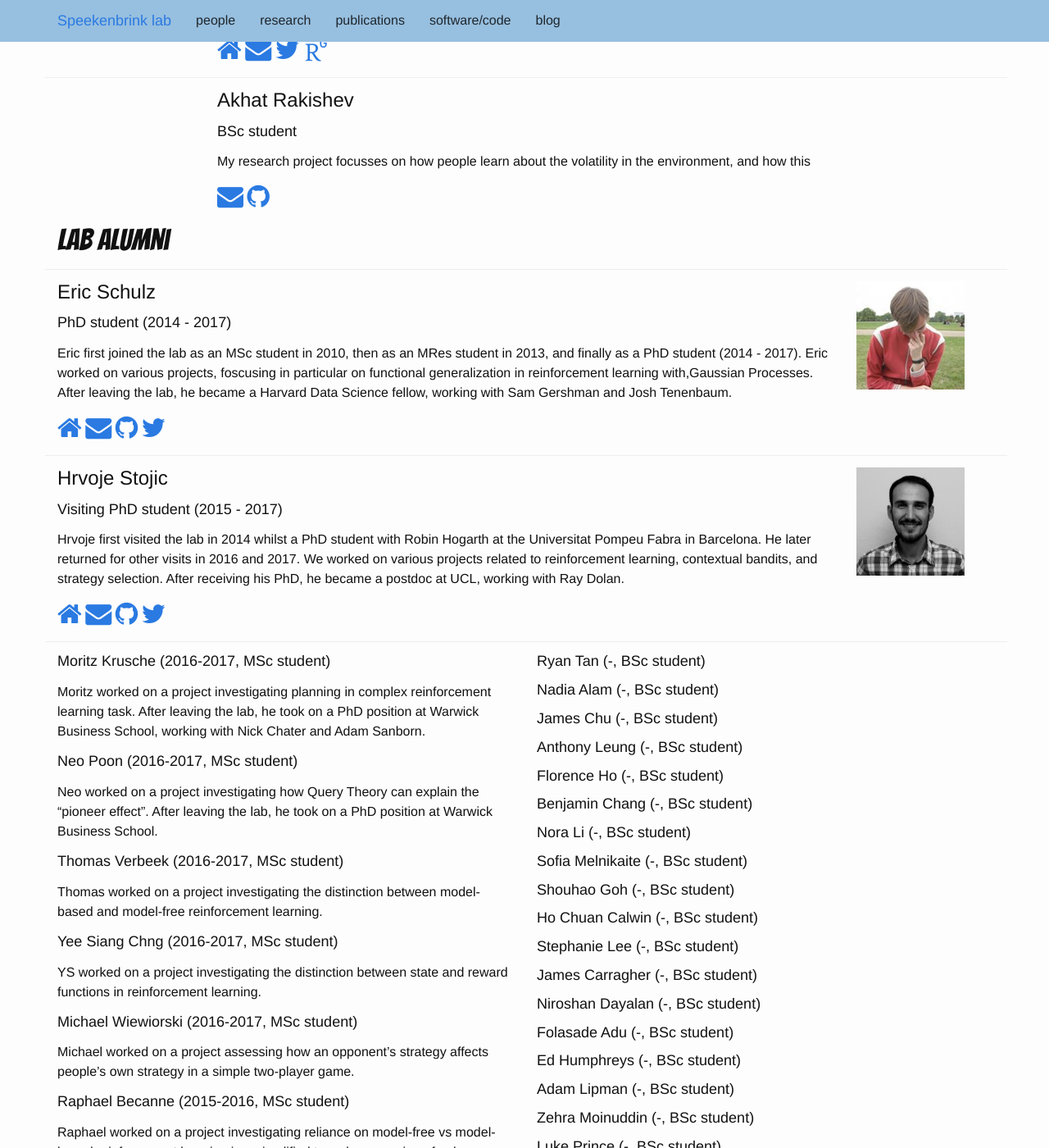
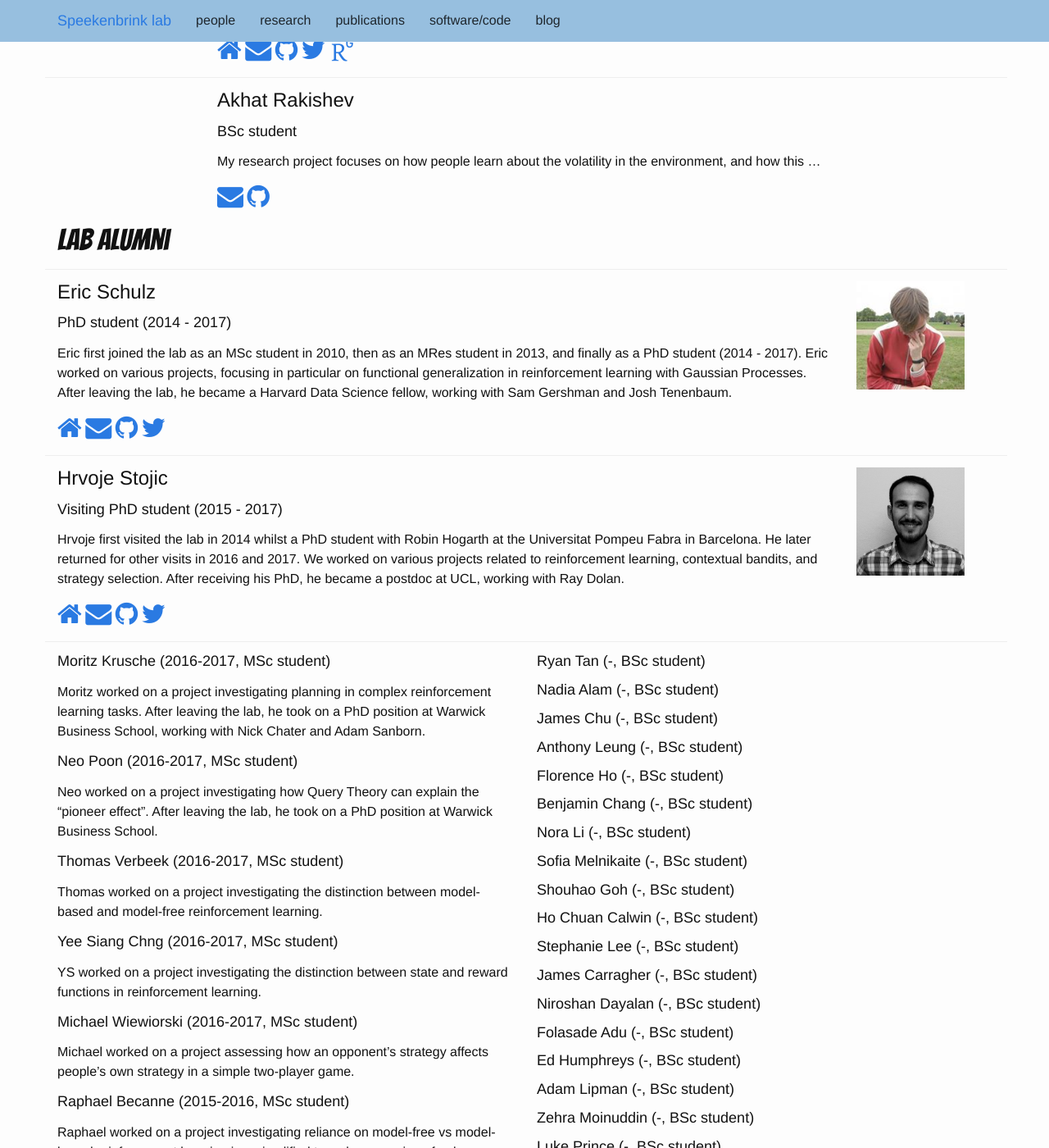
Before and after one commit to speekenbrink-lab/speekenbrink-lab.github.io, a Jekyll site: the page built from _pages/people.md, in a window 1280 px wide and 1400 px high, scrolled down 872 px. Shown: the whole window at 82% size. Built offline with Jekyll 4.4.1, drawn with Linux system fonts in a browser that asks for light colours; some web fonts are replaced; some of the changed text lies outside the part shown.

Commit message:
Update people.yaml

```diff
--- a/_data/people.yaml
+++ b/_data/people.yaml
@@ -3,7 +3,7 @@
   position: Senior Lecturer in Mathematical Psychology
   current: 1
   photo: maarten_speekenbrink.jpg
-  blurb: My research focusses on learning and decision making. I approach these
+  blurb: My research focuses on learning and decision making. I approach these
          topics with a combination of behavioural experiments and computational
          modelling. I am also interested in optimal experimental design, in
          particular to distinguish between formal models of cognition.
@@ -45,6 +45,7 @@
   photo: sabine_topf.jpg
   email: sabine.topf.14@ucl.ac.uk
   url: www.topf.com
+  github: stopf
   twitter: NeneTopf
   researchgate: Sabine_Topf
   blurb: In my research, I focus on how learning from others informs individual
@@ -56,7 +57,7 @@
           else is taking care of environmental problems, giving us the chance to
           free-ride? Infer the goal and apply it to a different area (reduce water
           consumption, for instance)? I am going to mainly use behavioural experiments
-          and agent based modelling  to answer these questions.
+          and agent based modelling to answer these questions.
 
 eric_schulz:
   name: Eric Schulz
@@ -65,7 +66,7 @@
   start_year: 2014
   end_year: 2017
   photo: eric_schulz.jpg
-  blurb: My research mainly focusses on active learning. I use machine
+  blurb: My research mainly focuses on active learning. I use machine
          learning techniques to probe how humans and other agents can and
          should actively learn about mostly continuous relations. I believe
          that when we gather information about our environment, it is not the
@@ -83,9 +84,9 @@
          well as the history of psychology.
   movingon_blurb: Eric first joined the lab as an MSc student in 2010, then
                   as an MRes student in 2013, and finally as a PhD student
-                  (2014 - 2017). Eric worked on various projects, foscusing in
+                  (2014 - 2017). Eric worked on various projects, focusing in
                   particular on functional generalization in reinforcement
-                  learning with,Gaussian Processes.
+                  learning with Gaussian Processes.
                   After leaving the lab, he became a Harvard
                   Data Science fellow, working with Sam Gershman and Josh
                   Tenenbaum.
@@ -134,8 +135,8 @@
   position: BSc student
   current: 1
   start_year: 2017
-  blurb: My research project focusses on how people learn about the volatility
-         in the environment, and how this
+  blurb: My research project focuses on how people learn about the volatility
+         in the environment, and how this ...
   github: akhatre
   email: akhat.rakishev.14@ucl.ac.uk
 
@@ -146,7 +147,7 @@
   end_year: 2017
   current: 0
   movingon_blurb: Moritz worked on a project investigating planning in
-                  complex reinforcement learning task. After leaving the lab,
+                  complex reinforcement learning tasks. After leaving the lab,
                   he took on a PhD position at Warwick Business School, working
                   with Nick Chater and Adam Sanborn.
   github: moritzkrusche
```
